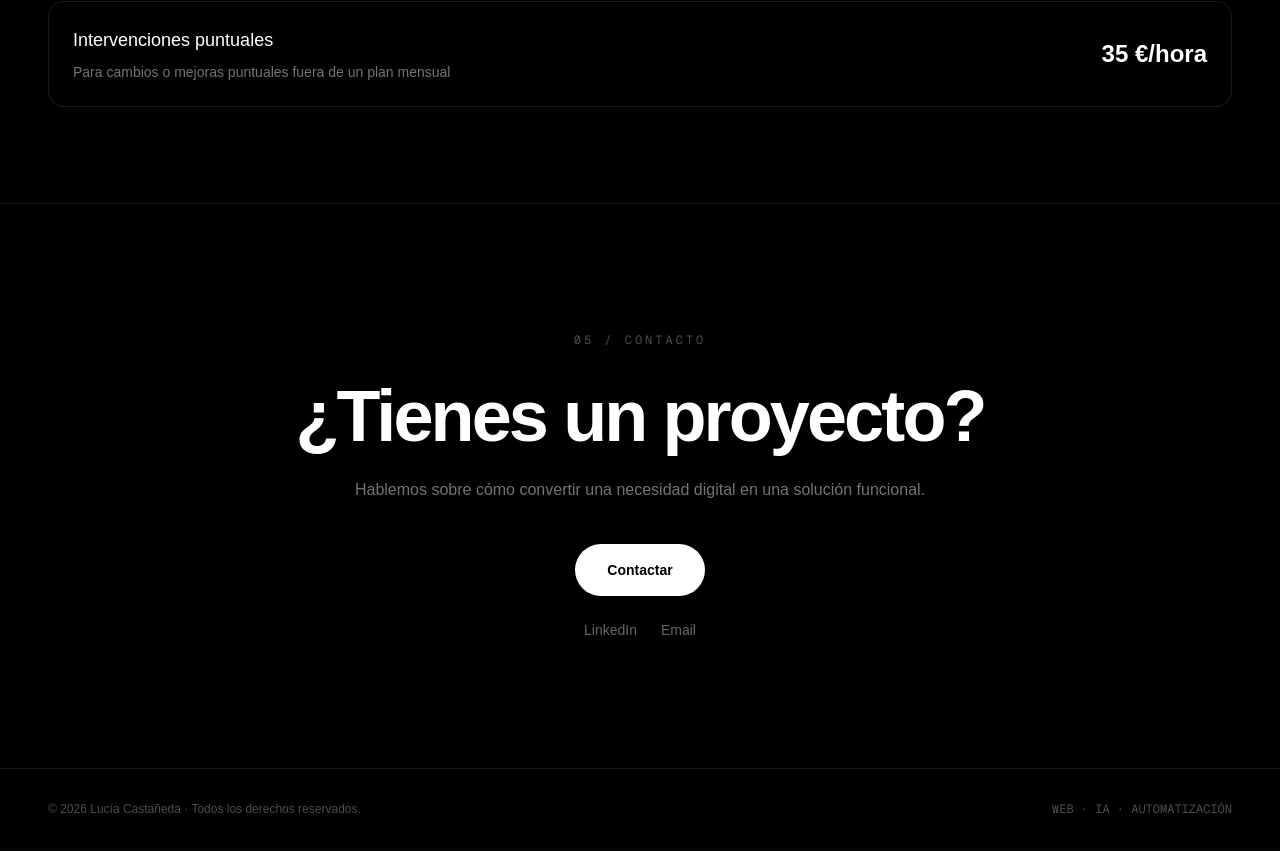
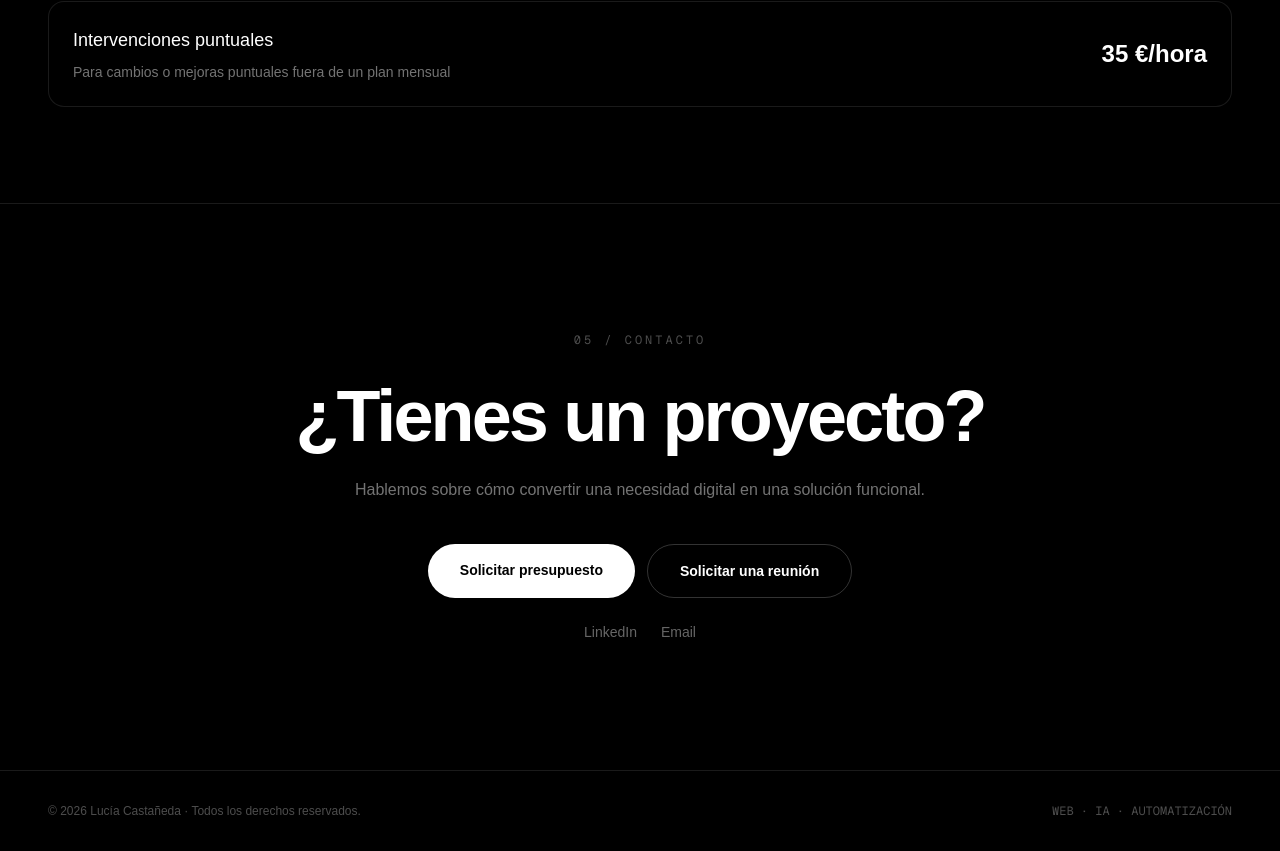
Before and after one commit to LUCIACASTAMAR/portfolio-lucia, a Next.js app: page / in a window 1280 px wide. Shown: the part 5064-5915 px from the top of the page. Built offline with nearby package versions, Linux system fonts and the light colour scheme.

Commit message:
Add quote and meeting request calls to action

```diff
--- a/components/HomePage.tsx
+++ b/components/HomePage.tsx
@@ -38,6 +38,8 @@ const skills = [
   "AI",
   "GitHub",
 ];
+
+const meetingLabels: Record<Locale, string> = { es: "Solicitar una reunión", en: "Request a meeting", fr: "Demander un rendez-vous", de: "Gespräch anfragen", it: "Richiedi un incontro", pt: "Pedir reunião", nl: "Gesprek aanvragen", ru: "Запросить встречу" };
 
 export default function HomePage({ locale = "es" }: HomePageProps) {
   const t = getTranslations(locale);
@@ -774,12 +776,20 @@ export default function HomePage({ locale = "es" }: HomePageProps) {
             {t.contact.description}
           </p>
 
-          <a
-            href={`mailto:${profile.contact?.email ?? "lucycastamar@gmail.com"}`}
-            className="mt-10 inline-flex rounded-full bg-white px-8 py-4 text-sm font-semibold !text-black transition hover:bg-white/85"
-          >
-            {t.contact.contact}
-          </a>
+          <div className="mt-10 flex flex-wrap justify-center gap-3">
+            <a
+              href={`/solicitudes?lang=${locale}&type=quote`}
+              className="inline-flex rounded-full bg-white px-8 py-4 text-sm font-semibold !text-black transition hover:bg-white/85"
+            >
+              {pricingCopy.quote}
+            </a>
+            <a
+              href={`/solicitudes?lang=${locale}&type=meeting`}
+              className="inline-flex rounded-full border border-white/20 px-8 py-4 text-sm font-semibold text-white transition hover:bg-white/10"
+            >
+              {meetingLabels[locale]}
+            </a>
+          </div>
 
           <div className="mt-6 flex justify-center gap-6 text-sm text-white/40">
 
```
